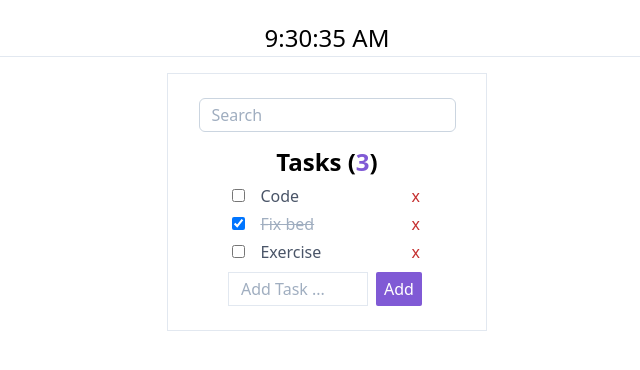
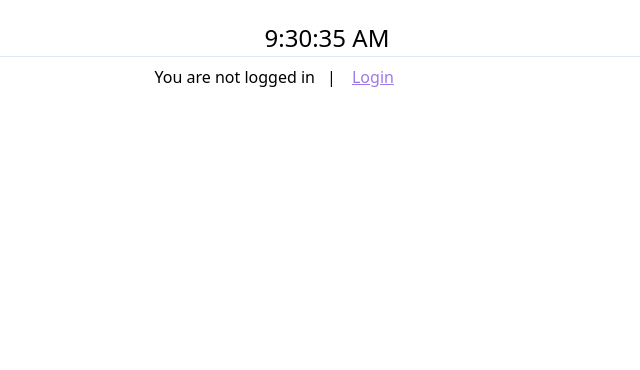
Before and after one commit to zedo-san/react-todo-app, a React (Create React App) app: page / in a window 1280 px wide. Shown: the top 370 px of the page, without its empty margins (313-953 px from the left). Built offline with nearby package versions, Linux system fonts and the light colour scheme.

Commit message:
added login control

```diff
--- /dev/null
+++ b/src/components/LoginControl.js
@@ -0,0 +1,35 @@
+import React from 'react';
+
+class LoginControl extends React.Component{
+    constructor(props){
+        super(props);
+        this.state = {}
+    }
+    render() {
+        return(
+            <div className="mt-2 mb-2">
+                <div className="mx-auto">
+                    {this.props.isLoggedIn ? <LogoutButton handleLogout={this.props.handleLogout}/> : <LoginButton handleLogin={this.props.handleLogin}/>}
+                </div>
+            </div>
+        )
+    }
+}
+
+function LogoutButton(props) {
+    return(
+        <div className="grid grid-cols-2">
+            <span className="text-right mr-3">Welcome</span>
+            <button onClick={props.handleLogout} className="text-left">| <span className="underline text-purple-500 ml-3">Logout</span></button>
+        </div>
+    )
+}
+function LoginButton(props) {
+    return(
+        <div className="grid grid-cols-2">
+            <span className="text-right mr-3">You are not logged in</span>
+            <button onClick={props.handleLogin} className="text-left">| <span className="underline text-purple-500 ml-3">Login</span></button>
+        </div>
+    )
+}
+export default LoginControl;
--- a/src/components/Todos.js
+++ b/src/components/Todos.js
@@ -3,6 +3,7 @@ import SearchBar from './SearchBar';
 import TodoList from './TodoList';
 import CreateTodo from './CreateTodo';
 import Clock from './Clock';
+import LoginControl from './LoginControl'
 
 class Todos extends React.Component {
     constructor(props){
@@ -27,9 +28,12 @@ class Todos extends React.Component {
             ],
             search: '',
             newTask: '',
+            isLoggedIn: false
         }
         this.searchInput = this.searchInput.bind(this);
         this.addTask = this.addTask.bind(this);
+        this.handleLogin = this.handleLogin.bind(this);
+        this.handleLogout = this.handleLogout.bind(this);
         }
 
     markComplete = (id) => {
@@ -62,19 +66,31 @@ class Todos extends React.Component {
             })
         })
     }
-
+    handleLogin() {
+        this.setState({
+            isLoggedIn: true
+        })
+    }
+    handleLogout() {
+        this.setState({
+            isLoggedIn: false
+        })
+    }
     render() {
         let todos = this.state.todos;
+        let todoapp = <div className="border mx-24 mt-4 py-6 max-w-xs mx-auto">
+                        <SearchBar searchInput={this.searchInput}/>
+                        <div className="text-left mx-12">
+                            <TodoList todos={todos} markComplete={this.markComplete} search={this.state.search} deleteTodo={this.deleteTodo}/>
+                            <CreateTodo addTask={this.addTask}/>
+                        </div>
+                    </div>
+
         return (
             <div className="text-center mt-5">
                 <Clock />
-                <div className="border mx-24 mt-4 py-6 max-w-xs mx-auto">
-                    <SearchBar searchInput={this.searchInput}/>
-                    <div className="text-left mx-12">
-                        <TodoList todos={todos} markComplete={this.markComplete} search={this.state.search} deleteTodo={this.deleteTodo}/>
-                        <CreateTodo addTask={this.addTask}/>
-                    </div>
-                </div>
+                <LoginControl isLoggedIn={this.state.isLoggedIn} handleLogin={this.handleLogin} handleLogout={this.handleLogout}/>
+                {this.state.isLoggedIn ? todoapp : null}
 
             </div>
         );
```
